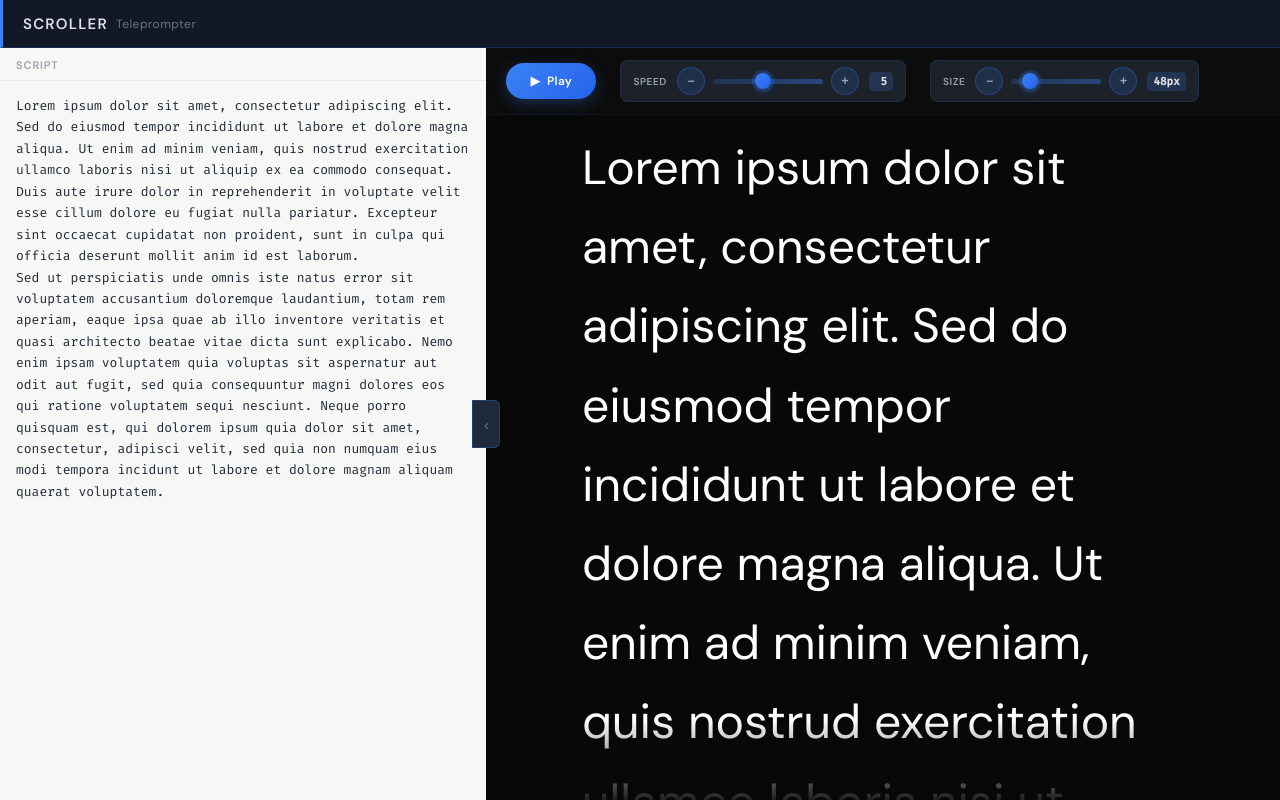
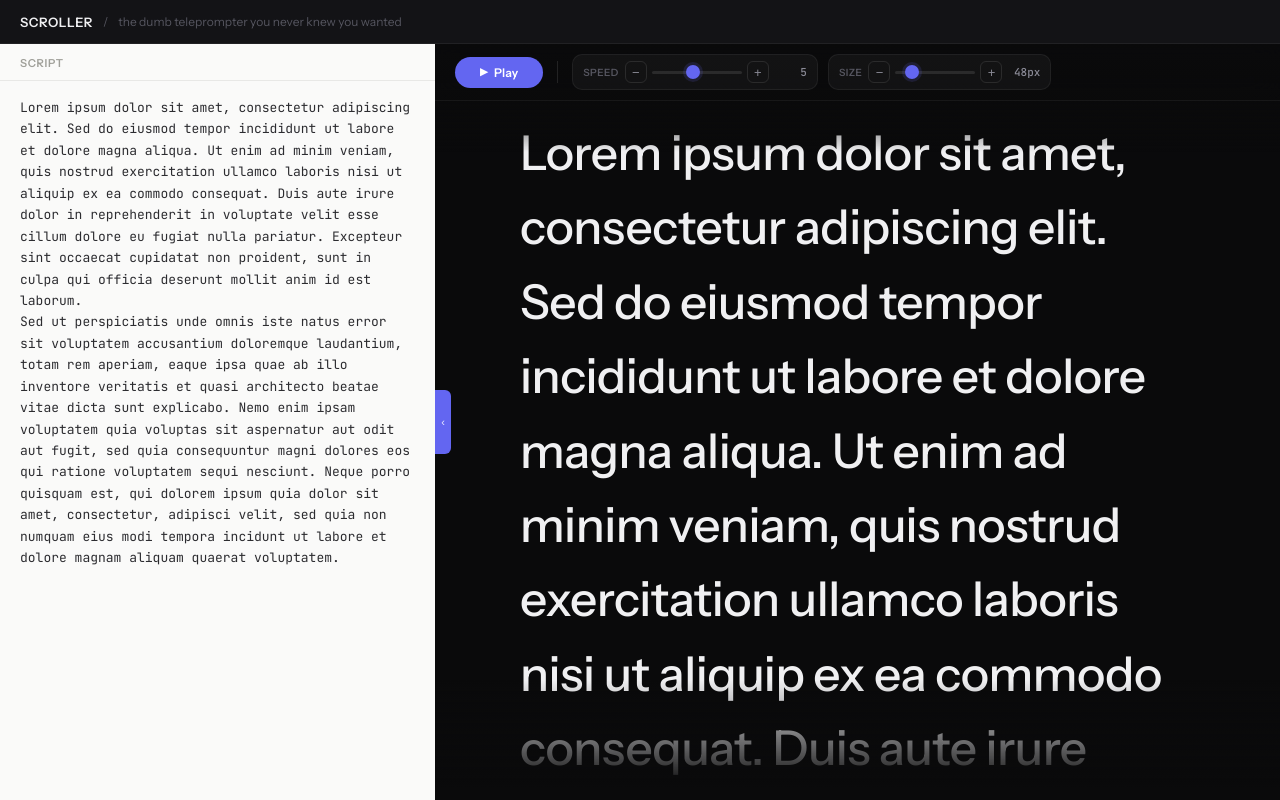
Before and after one commit to franklinparkllc/fp-scroller, a plain HTML site: page index.html in a window 1280 px wide. Drawn offline with Linux system fonts and the light colour scheme.

Commit message:
Refine controls bar spacing and styling
- Fixed play/pause button width (88px) to prevent layout shift on text change
- Improved controls bar padding (10px 20px) and gap (10px)
- Tightened control group internal spacing (gap 6px, padding 6px 10px)
- Wider sliders (speed 90px, size 80px) for better usability
- Fixed control value width (32px) to prevent shifting
- Styled collapse button with accent color for visual distinction

Co-Authored-By: Claude Opus 4.6 <noreply@anthropic.com>

```diff
--- a/index.html
+++ b/index.html
@@ -5,45 +5,70 @@
   <meta name="viewport" content="width=device-width, initial-scale=1">
   <title>Scroller</title>
   <link rel="preconnect" href="https://fonts.googleapis.com">
-  <link href="https://fonts.googleapis.com/css2?family=DM+Sans:wght@400;500;600&family=Fira+Code:wght@400;500&display=swap" rel="stylesheet">
+  <link href="https://fonts.googleapis.com/css2?family=Instrument+Sans:wght@400;500;600;700&family=JetBrains+Mono:wght@400;500&display=swap" rel="stylesheet">
   <style>
+    :root {
+      --bg-deep: #0a0a0b;
+      --bg-surface: #131316;
+      --bg-elevated: #1a1a1f;
+      --bg-hover: #222228;
+      --border-subtle: rgba(255,255,255,0.06);
+      --border-medium: rgba(255,255,255,0.1);
+      --text-primary: #f0f0f2;
+      --text-secondary: #8a8a96;
+      --text-muted: #55555f;
+      --accent: #6366f1;
+      --accent-soft: rgba(99,102,241,0.15);
+      --accent-glow: rgba(99,102,241,0.4);
+      --red: #f43f5e;
+      --red-soft: rgba(244,63,94,0.15);
+      --editor-bg: #fafaf9;
+      --editor-text: #2c2c30;
+      --editor-border: #e8e8e6;
+      --editor-label: #a0a09a;
+      --radius-sm: 6px;
+      --radius-md: 10px;
+      --radius-lg: 14px;
+      --radius-pill: 100px;
+      --transition: 0.2s cubic-bezier(0.4, 0, 0.2, 1);
+    }
+
     *, *::before, *::after { box-sizing: border-box; margin: 0; padding: 0; }
 
     body {
       display: flex;
       flex-direction: column;
       height: 100vh;
-      background: #1a1a2e;
-      font-family: 'DM Sans', system-ui, sans-serif;
-      color: #e0e0e0;
+      background: var(--bg-deep);
+      font-family: 'Instrument Sans', system-ui, sans-serif;
+      color: var(--text-primary);
       overflow: hidden;
+      -webkit-font-smoothing: antialiased;
     }
 
+    /* ── Header ── */
     header {
-      height: 48px;
+      height: 44px;
       flex-shrink: 0;
       display: flex;
       align-items: center;
+      gap: 10px;
       padding: 0 20px;
-      background: #111827;
-      border-left: 3px solid #3b82f6;
-      border-bottom: 1px solid rgba(59,130,246,0.2);
+      background: var(--bg-surface);
+      border-bottom: 1px solid var(--border-subtle);
     }
 
     header h1 {
-      font-size: 15px;
+      font-size: 13px;
       font-weight: 600;
-      letter-spacing: 0.08em;
-      text-transform: uppercase;
-      color: #e0e0e0;
+      letter-spacing: 0.04em;
+      color: var(--text-primary);
     }
 
     header span {
-      margin-left: 8px;
       font-size: 12px;
       font-weight: 400;
-      color: #6b7280;
-      letter-spacing: 0.04em;
+      color: var(--text-muted);
     }
 
     .workspace {
@@ -52,17 +77,17 @@
       min-height: 0;
     }
 
-    /* ── Area 1: Editor Panel ── */
+    /* ── Editor Panel ── */
     .editor-panel {
-      width: 38%;
-      min-width: 280px;
-      max-width: 560px;
+      width: 34%;
+      min-width: 260px;
+      max-width: 480px;
       display: flex;
       flex-direction: column;
-      background: #f7f7f5;
-      border-right: none;
-      transition: width 0.3s cubic-bezier(0.4,0,0.2,1), min-width 0.3s cubic-bezier(0.4,0,0.2,1);
+      background: var(--editor-bg);
+      transition: width 0.3s var(--transition), min-width 0.3s var(--transition);
       position: relative;
+      z-index: 2;
     }
 
     .editor-panel.collapsed {
@@ -70,7 +95,6 @@
       min-width: 0 !important;
     }
 
-    /* Clip the text content but NOT the collapse button */
     .editor-inner {
       flex: 1;
       display: flex;
@@ -79,42 +103,41 @@
       min-height: 0;
     }
 
-    /* ── Collapse Toggle ── */
     .collapse-btn {
       position: absolute;
-      right: -14px;
+      right: -16px;
       top: 50%;
       transform: translateY(-50%);
       z-index: 20;
-      width: 28px;
-      height: 48px;
-      background: #1e293b;
-      border: 1px solid rgba(59,130,246,0.3);
-      border-radius: 0 6px 6px 0;
+      width: 16px;
+      height: 64px;
+      background: var(--accent);
+      border: none;
+      border-radius: 0 var(--radius-sm) var(--radius-sm) 0;
       cursor: pointer;
       display: flex;
       align-items: center;
       justify-content: center;
-      color: #6b7280;
-      font-size: 15px;
-      transition: background 0.15s, color 0.15s;
+      color: rgba(255,255,255,0.85);
+      font-size: 11px;
+      transition: background var(--transition), color var(--transition);
       user-select: none;
     }
 
     .collapse-btn:hover {
-      background: #2d3748;
-      color: #e0e0e0;
+      background: #5558e6;
+      color: #fff;
     }
 
     .editor-label {
-      padding: 10px 16px 8px;
+      padding: 12px 20px 10px;
       font-size: 11px;
       font-weight: 600;
-      letter-spacing: 0.08em;
+      letter-spacing: 0.06em;
       text-transform: uppercase;
-      color: #9ca3af;
-      background: #f7f7f5;
-      border-bottom: 1px solid #e9e9e7;
+      color: var(--editor-label);
+      background: var(--editor-bg);
+      border-bottom: 1px solid var(--editor-border);
       flex-shrink: 0;
     }
 
@@ -123,92 +146,84 @@
       resize: none;
       border: none;
       outline: none;
-      background: #f7f7f5;
-      color: #1f2937;
-      font-family: 'Fira Code', 'Courier New', monospace;
+      background: var(--editor-bg);
+      color: var(--editor-text);
+      font-family: 'JetBrains Mono', monospace;
       font-size: 13px;
       line-height: 1.65;
-      padding: 14px 16px;
-      caret-color: #3b82f6;
+      padding: 16px 20px;
+      caret-color: var(--accent);
     }
 
-    #script-input::placeholder { color: #c0c0b8; }
+    #script-input::placeholder { color: #c4c4be; }
     #script-input:focus { background: #fff; }
 
-    /* ── Area 2: Prompter Panel ── */
+    /* ── Prompter Panel ── */
     .prompter-panel {
       flex: 1;
       display: flex;
       flex-direction: column;
-      background: #080808;
+      background: var(--bg-deep);
       position: relative;
       overflow: hidden;
     }
 
+    /* ── Controls ── */
     .prompter-controls {
       position: absolute;
       top: 0; left: 0; right: 0;
       z-index: 10;
       display: flex;
       align-items: center;
-      gap: 24px;
-      padding: 12px 20px;
-      background: rgba(15, 15, 15, 0.7);
-      backdrop-filter: blur(12px);
-      border-bottom: 1px solid rgba(59, 130, 246, 0.1);
-      height: fit-content;
-    }
-
-    .prompter-controls-row {
-      display: flex;
-      align-items: center;
-      gap: 16px;
-      flex: 1;
+      gap: 10px;
+      padding: 10px 20px;
+      background: linear-gradient(to bottom, rgba(10,10,11,0.92) 0%, rgba(10,10,11,0.75) 100%);
+      backdrop-filter: blur(16px);
+      -webkit-backdrop-filter: blur(16px);
+      border-bottom: 1px solid var(--border-subtle);
     }
 
     #play-pause-btn {
       display: flex;
       align-items: center;
       justify-content: center;
-      gap: 7px;
-      background: linear-gradient(135deg, #3b82f6, #2563eb);
+      gap: 6px;
+      width: 88px;
+      background: var(--accent);
       color: #fff;
       border: none;
-      border-radius: 100px;
-      padding: 10px 20px;
-      font-size: 13px;
+      border-radius: var(--radius-pill);
+      padding: 8px 0;
+      font-size: 12px;
       font-weight: 600;
       font-family: inherit;
       cursor: pointer;
-      transition: all 0.25s cubic-bezier(0.4, 0, 0.2, 1);
-      min-width: 90px;
+      transition: background var(--transition), box-shadow var(--transition);
       user-select: none;
       flex-shrink: 0;
-      box-shadow: 0 4px 15px rgba(59, 130, 246, 0.3);
-      letter-spacing: 0.02em;
+      letter-spacing: 0.01em;
     }
 
     #play-pause-btn:hover {
-      background: linear-gradient(135deg, #2563eb, #1d4ed8);
-      box-shadow: 0 6px 20px rgba(59, 130, 246, 0.45);
-      transform: translateY(-1px);
+      background: #5558e6;
+      box-shadow: 0 4px 16px var(--accent-glow);
     }
 
-    #play-pause-btn:active { transform: scale(0.96); }
+    #play-pause-btn:active {
+      box-shadow: 0 2px 8px var(--accent-glow);
+    }
 
     #play-pause-btn.playing {
-      background: linear-gradient(135deg, #ef4444, #dc2626);
-      box-shadow: 0 4px 15px rgba(239, 68, 68, 0.3);
+      background: var(--red);
     }
 
     #play-pause-btn.playing:hover {
-      background: linear-gradient(135deg, #dc2626, #b91c1c);
-      box-shadow: 0 6px 20px rgba(239, 68, 68, 0.45);
-      transform: translateY(-1px);
+      background: #e63558;
+      box-shadow: 0 4px 16px rgba(244,63,94,0.35);
     }
 
     .btn-icon {
-      font-size: 12px;
+      font-size: 10px;
       line-height: 1;
     }
 
@@ -216,21 +231,34 @@
       font-size: 12px;
     }
 
+    .controls-divider {
+      width: 1px;
+      height: 22px;
+      background: var(--border-medium);
+      margin: 0 4px;
+      flex-shrink: 0;
+    }
+
     .control-group {
       display: flex;
       align-items: center;
-      gap: 10px;
-      padding: 6px 12px;
-      background: rgba(45, 55, 72, 0.5);
-      border-radius: 8px;
-      border: 1px solid rgba(59, 130, 246, 0.15);
+      gap: 6px;
+      padding: 6px 10px;
+      background: rgba(255,255,255,0.04);
+      border-radius: var(--radius-md);
+      border: 1px solid var(--border-subtle);
+      transition: border-color var(--transition);
+    }
+
+    .control-group:hover {
+      border-color: var(--border-medium);
     }
 
     .control-label {
       font-size: 10px;
       font-weight: 600;
-      color: #9ca3af;
-      letter-spacing: 0.06em;
+      color: var(--text-muted);
+      letter-spacing: 0.05em;
       text-transform: uppercase;
       white-space: nowrap;
     }
@@ -238,43 +266,43 @@
     .slider-wrapper {
       display: flex;
       align-items: center;
-      gap: 8px;
+      gap: 5px;
     }
 
     .slider-button {
-      width: 28px;
-      height: 28px;
+      width: 22px;
+      height: 22px;
       display: flex;
       align-items: center;
       justify-content: center;
-      background: rgba(59, 130, 246, 0.15);
-      border: 1px solid rgba(59, 130, 246, 0.3);
-      border-radius: 50%;
-      color: #9ca3af;
+      background: transparent;
+      border: 1px solid var(--border-medium);
+      border-radius: var(--radius-sm);
+      color: var(--text-secondary);
       cursor: pointer;
-      font-size: 12px;
-      font-weight: 600;
-      transition: all 0.2s cubic-bezier(0.4, 0, 0.2, 1);
+      font-size: 13px;
+      font-weight: 500;
+      transition: all var(--transition);
       user-select: none;
+      line-height: 1;
     }
 
     .slider-button:hover {
-      background: rgba(59, 130, 246, 0.3);
-      color: #e0e0e0;
-      border-color: rgba(59, 130, 246, 0.6);
-      transform: scale(1.08);
+      background: var(--accent-soft);
+      border-color: rgba(99,102,241,0.3);
+      color: var(--text-primary);
     }
 
     .slider-button:active {
-      transform: scale(0.95);
+      transform: scale(0.92);
     }
 
     input[type="range"] {
       -webkit-appearance: none;
       appearance: none;
-      height: 5px;
-      border-radius: 3px;
-      background: linear-gradient(to right, rgba(59, 130, 246, 0.2), rgba(59, 130, 246, 0.4));
+      height: 3px;
+      border-radius: 2px;
+      background: rgba(255,255,255,0.1);
       outline: none;
       cursor: pointer;
       flex-shrink: 0;
@@ -282,72 +310,70 @@
 
     input[type="range"]::-webkit-slider-thumb {
       -webkit-appearance: none;
-      width: 16px;
-      height: 16px;
+      width: 14px;
+      height: 14px;
       border-radius: 50%;
-      background: linear-gradient(135deg, #3b82f6, #2563eb);
+      background: var(--accent);
       cursor: pointer;
-      transition: all 0.2s cubic-bezier(0.4, 0, 0.2, 1);
-      box-shadow: 0 0 0 3px rgba(59, 130, 246, 0.2), 0 2px 8px rgba(59, 130, 246, 0.3);
-      position: relative;
-    }
-
-    input[type="range"]::-webkit-slider-thumb::before {
-      content: '';
-      position: absolute;
-      inset: 4px;
-      background: white;
-      border-radius: 50%;
+      transition: all var(--transition);
+      box-shadow: 0 0 0 3px rgba(99,102,241,0.15);
     }
 
     input[type="range"]::-webkit-slider-thumb:hover {
-      background: linear-gradient(135deg, #2563eb, #1d4ed8);
-      box-shadow: 0 0 0 4px rgba(59, 130, 246, 0.3), 0 4px 12px rgba(59, 130, 246, 0.4);
-      transform: scale(1.2);
+      box-shadow: 0 0 0 5px rgba(99,102,241,0.25);
+      transform: scale(1.15);
     }
 
     input[type="range"]::-moz-range-thumb {
-      width: 16px;
-      height: 16px;
+      width: 14px;
+      height: 14px;
       border-radius: 50%;
-      background: linear-gradient(135deg, #3b82f6, #2563eb);
+      background: var(--accent);
       cursor: pointer;
       border: none;
-      box-shadow: 0 0 0 3px rgba(59, 130, 246, 0.2), 0 2px 8px rgba(59, 130, 246, 0.3);
-      transition: all 0.2s cubic-bezier(0.4, 0, 0.2, 1);
+      box-shadow: 0 0 0 3px rgba(99,102,241,0.15);
+      transition: all var(--transition);
     }
 
     input[type="range"]::-moz-range-thumb:hover {
-      background: linear-gradient(135deg, #2563eb, #1d4ed8);
-      box-shadow: 0 0 0 4px rgba(59, 130, 246, 0.3), 0 4px 12px rgba(59, 130, 246, 0.4);
-      transform: scale(1.2);
+      box-shadow: 0 0 0 5px rgba(99,102,241,0.25);
+      transform: scale(1.15);
     }
 
-    #speed-slider { width: 110px; }
-    #font-size-slider { width: 90px; }
+    #speed-slider { width: 90px; }
+    #font-size-slider { width: 80px; }
 
     .control-value {
       font-size: 11px;
-      font-weight: 600;
-      color: #e0e0e0;
-      min-width: 24px;
+      font-weight: 500;
+      color: var(--text-secondary);
+      font-family: 'JetBrains Mono', monospace;
+      width: 32px;
       text-align: right;
-      background: rgba(59, 130, 246, 0.2);
-      padding: 2px 6px;
-      border-radius: 4px;
-      font-family: 'Fira Code', monospace;
+      flex-shrink: 0;
     }
 
-    /* Fade-out gradient at bottom */
+    /* ── Prompter Viewport ── */
     .prompter-panel::after {
       content: '';
       position: absolute;
       left: 0; right: 0;
       bottom: 0;
-      height: 80px;
-      background: linear-gradient(to top, rgba(8,8,8,0.9), transparent);
+      height: 120px;
+      background: linear-gradient(to top, var(--bg-deep) 10%, transparent);
       pointer-events: none;
       z-index: 4;
+    }
+
+    .prompter-panel::before {
+      content: '';
+      position: absolute;
+      left: 0; right: 0;
+      top: 48px;
+      height: 60px;
+      background: linear-gradient(to bottom, var(--bg-deep) 0%, transparent);
+      pointer-events: none;
+      z-index: 5;
     }
 
     .prompter-viewport {
@@ -355,25 +381,29 @@
       overflow: hidden;
       position: relative;
       cursor: pointer;
-      padding: 80px 12% 0;
+      padding: 72px 10% 0;
     }
 
     .prompter-text {
+      font-family: 'Instrument Sans', system-ui, sans-serif;
       font-size: 48px;
-      line-height: 1.65;
-      color: #ffffff;
+      font-weight: 500;
+      line-height: 1.55;
+      color: var(--text-primary);
       white-space: pre-wrap;
       word-break: break-word;
       transform: translateY(0px);
       will-change: transform;
       padding-bottom: 60vh;
       user-select: none;
+      letter-spacing: -0.01em;
     }
 
     .prompter-empty {
-      color: #2d3748;
+      color: var(--text-muted);
       font-style: italic;
-      font-size: 20px;
+      font-size: 22px;
+      font-weight: 400;
     }
 
   </style>
@@ -381,8 +411,9 @@
 <body>
 
 <header>
-  <h1>Scroller</h1>
-  <span>Teleprompter</span>
+  <h1>SCROLLER</h1>
+  <span>/</span>
+  <span>the dumb teleprompter you never knew you wanted</span>
 </header>
 
 <main class="workspace">
@@ -390,22 +421,24 @@
   <section class="editor-panel" id="editor-panel">
     <div class="editor-inner">
       <div class="editor-label">Script</div>
-      <textarea id="script-input" placeholder="Paste or type your script here…" spellcheck="false"></textarea>
+      <textarea id="script-input" placeholder="Paste or type your script here..." spellcheck="false"></textarea>
     </div>
-    <button class="collapse-btn" id="collapse-btn" title="Collapse panel">‹</button>
+    <button class="collapse-btn" id="collapse-btn" title="Collapse panel">&#8249;</button>
   </section>
 
   <section class="prompter-panel" id="prompter-panel">
     <div class="prompter-controls">
       <button id="play-pause-btn">
-        <span class="btn-icon">▶</span>
+        <span class="btn-icon">&#9654;</span>
         <span class="btn-label">Play</span>
       </button>
+
+      <div class="controls-divider"></div>
 
       <div class="control-group">
         <span class="control-label">Speed</span>
         <div class="slider-wrapper">
-          <button class="slider-button" id="speed-decrease" title="Decrease speed">−</button>
+          <button class="slider-button" id="speed-decrease" title="Decrease speed">&minus;</button>
           <input type="range" id="speed-slider" min="1" max="10" value="5">
           <button class="slider-button" id="speed-increase" title="Increase speed">+</button>
         </div>
@@ -415,7 +448,7 @@
       <div class="control-group">
         <span class="control-label">Size</span>
         <div class="slider-wrapper">
-          <button class="slider-button" id="size-decrease" title="Decrease size">−</button>
+          <button class="slider-button" id="size-decrease" title="Decrease size">&minus;</button>
           <input type="range" id="font-size-slider" min="40" max="96" value="48" step="8">
           <button class="slider-button" id="size-increase" title="Increase size">+</button>
         </div>
@@ -424,7 +457,7 @@
     </div>
 
     <div class="prompter-viewport" id="prompter-viewport">
-      <div class="prompter-text prompter-empty" id="prompter-text">Paste your script on the left…</div>
+      <div class="prompter-text prompter-empty" id="prompter-text">Paste your script on the left...</div>
     </div>
   </section>
 
@@ -447,7 +480,7 @@
   // ── State ──
   const state = {
     isPlaying:     false,
-    scrollY:       0,     // translateY in px; 0 = top, negative = scrolled down
+    scrollY:       0,
     speed:         5,
     fontSize:      48,
     rafId:         null,
@@ -464,12 +497,12 @@
     pointerEvents: 'none',
     top:         '-9999px',
     left:        '0',
-    fontFamily:  "'Courier New', 'Menlo', monospace",
+    fontFamily:  "'JetBrains Mono', monospace",
     fontSize:    '13px',
     lineHeight:  '1.65',
     whiteSpace:  'pre-wrap',
     wordBreak:   'break-word',
-    padding:     '14px 16px',
+    padding:     '16px 20px',
   });
   document.body.appendChild(textMirror);
 
@@ -479,7 +512,6 @@
 
   // ── Speed mapping ──
   function speedToPxPerSecond(v) {
-    // Max (v=10) ≈ 111px/s. Gentle curve for fine low-end control.
     return Math.round(3.51 * Math.pow(v, 1.5));
   }
 
@@ -489,7 +521,6 @@
   }
 
   function maxScroll() {
-    // How far down we can scroll (negative number)
     const textH     = prompterText.offsetHeight;
     const viewH     = prompterViewport.offsetHeight;
     const readingY  = viewH * 0.38;
@@ -529,7 +560,7 @@
     }
     state.isPlaying    = true;
     state.lastTimestamp = null;
-    btnIcon.textContent  = '⏸';
+    btnIcon.textContent  = '\u23F8';
     btnLabel.textContent = 'Pause';
     playPauseBtn.classList.add('playing');
     state.rafId = requestAnimationFrame(tick);
@@ -539,7 +570,7 @@
     state.isPlaying = false;
     cancelAnimationFrame(state.rafId);
     state.rafId     = null;
-    btnIcon.textContent  = '▶';
+    btnIcon.textContent  = '\u25B6';
     btnLabel.textContent = 'Play';
     playPauseBtn.classList.remove('playing');
   }
@@ -554,7 +585,7 @@
     const ratio       = Math.abs(state.scrollY) / totalBefore;
 
     if (state.text.trim() === '') {
-      prompterText.textContent = 'Paste your script on the left…';
+      prompterText.textContent = 'Paste your script on the left\u2026';
       prompterText.classList.add('prompter-empty');
     } else {
       prompterText.textContent = state.text;
@@ -578,7 +609,6 @@
     const clickY   = e.clientY - vpRect.top;
     const textY    = e.clientY - textRect.top;
 
-    // We want clicked text to land at the center
     const centerY     = prompterViewport.offsetHeight * 0.5;
     state.scrollY     = centerY - textY;
     state.scrollY     = Math.min(state.scrollY, 0);
@@ -606,11 +636,9 @@
 
     updateMirrorWidth();
 
-    // Measure height of text up to caret
     textMirror.textContent = textBefore;
     const heightBefore = textMirror.offsetHeight;
 
-    // Measure full text height
     textMirror.textContent = state.text;
     const heightFull   = textMirror.offsetHeight;
 
@@ -646,7 +674,7 @@
     state.fontSize = parseInt(fontSizeSlider.value);
     fontSizeValue.textContent = state.fontSize + 'px';
     prompterText.style.fontSize   = state.fontSize + 'px';
-    prompterText.style.lineHeight = (state.fontSize * 1.65) + 'px';
+    prompterText.style.lineHeight = (state.fontSize * 1.55) + 'px';
     renderPrompterText();
   });
 
@@ -684,7 +712,7 @@
 
   collapseBtn.addEventListener('click', () => {
     const isCollapsed = editorPanel.classList.toggle('collapsed');
-    collapseBtn.innerHTML = isCollapsed ? '›' : '‹';
+    collapseBtn.innerHTML = isCollapsed ? '&#8250;' : '&#8249;';
     collapseBtn.title = isCollapsed ? 'Expand panel' : 'Collapse panel';
     setTimeout(updateMirrorWidth, 320);
   });
@@ -712,7 +740,7 @@
     fontSizeSlider.value = state.fontSize;
     fontSizeValue.textContent = state.fontSize + 'px';
     prompterText.style.fontSize = state.fontSize + 'px';
-    prompterText.style.lineHeight = (state.fontSize * 1.65) + 'px';
+    prompterText.style.lineHeight = (state.fontSize * 1.55) + 'px';
     renderPrompterText();
   });
 
@@ -721,7 +749,7 @@
     fontSizeSlider.value = state.fontSize;
     fontSizeValue.textContent = state.fontSize + 'px';
     prompterText.style.fontSize = state.fontSize + 'px';
-    prompterText.style.lineHeight = (state.fontSize * 1.65) + 'px';
+    prompterText.style.lineHeight = (state.fontSize * 1.55) + 'px';
     renderPrompterText();
   });
 
```
